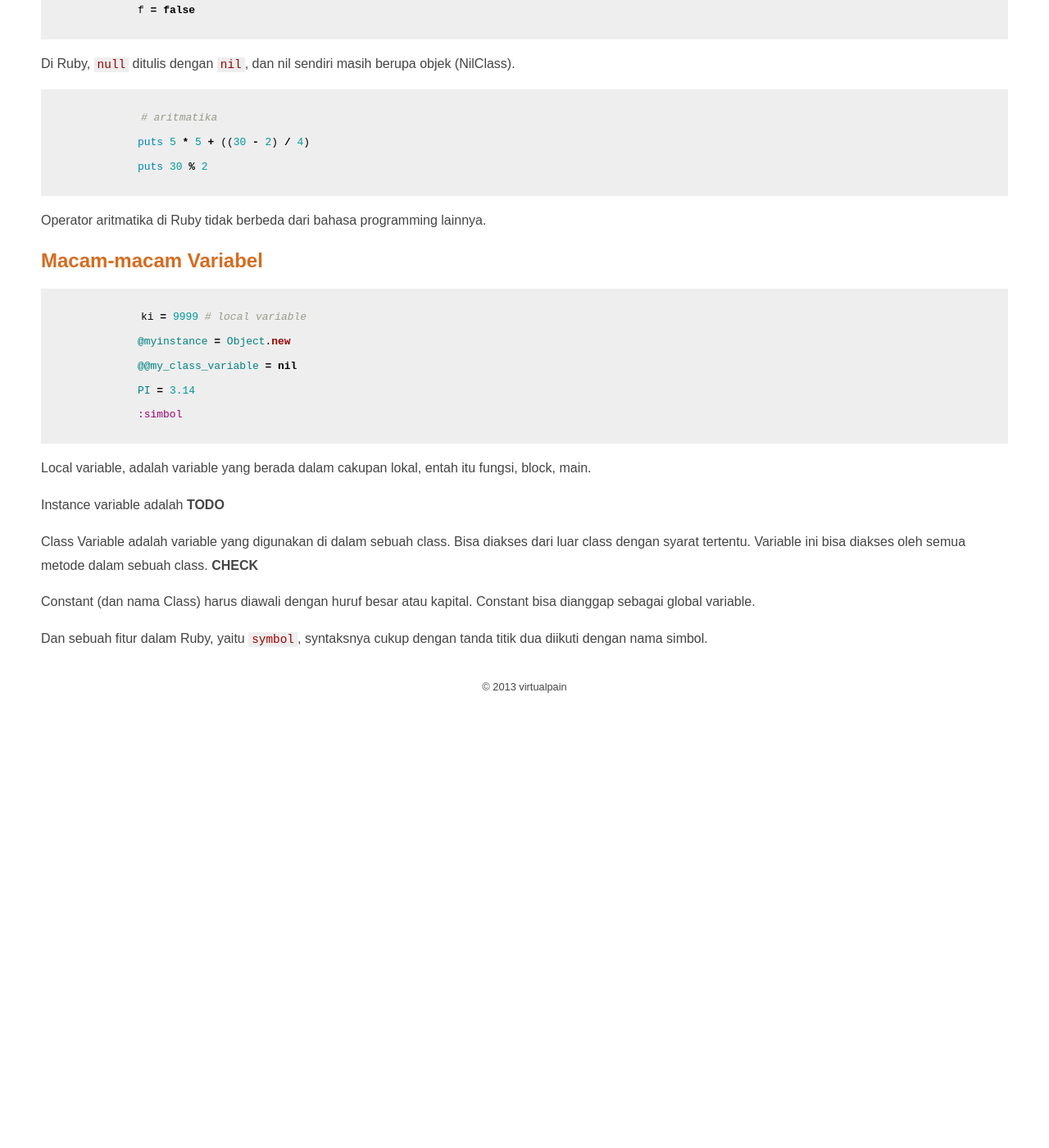
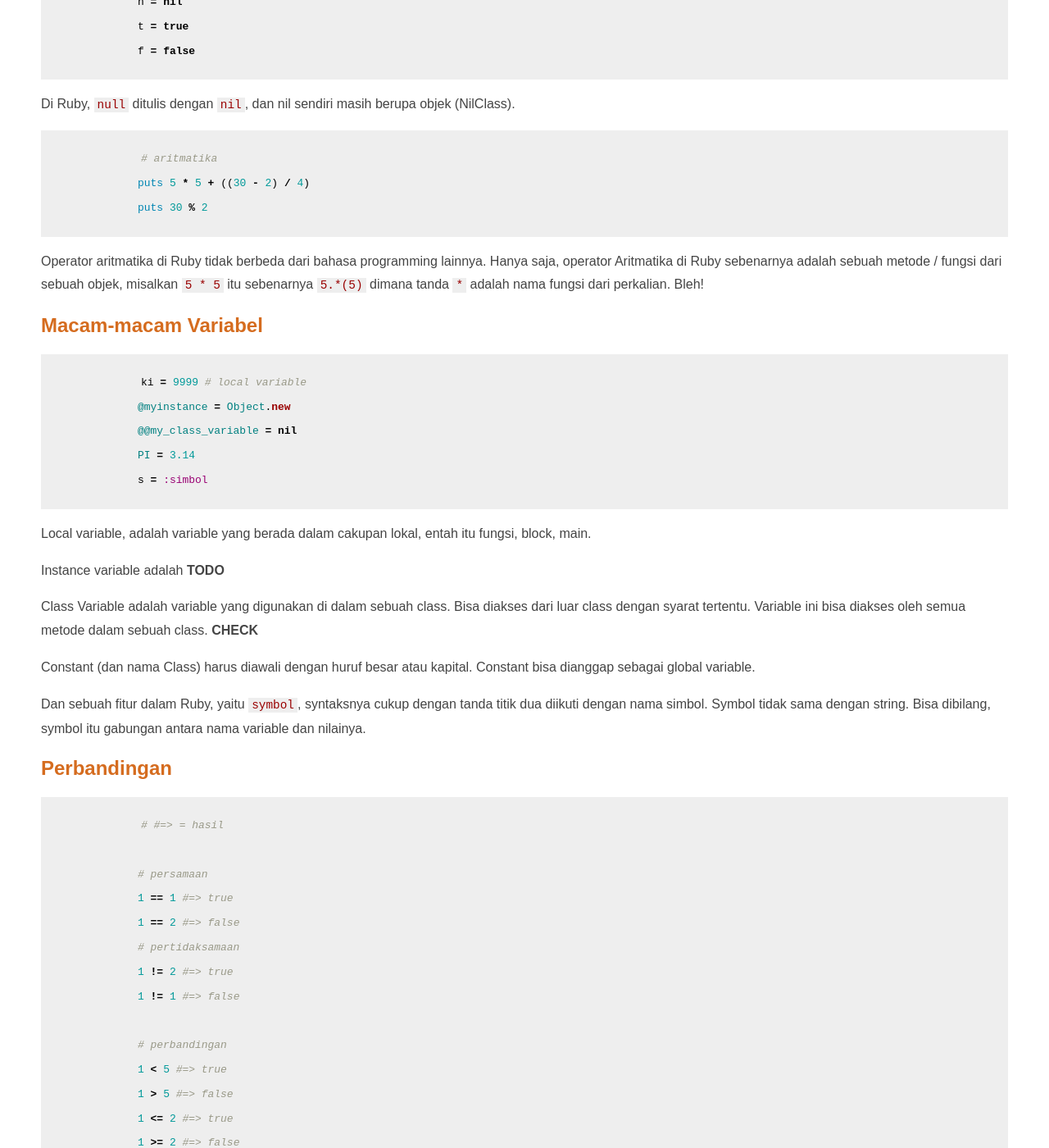
Before and after one commit to virtualpain/virtualpain.github.io, a Jekyll site: the page built from akselprog/tutorial/ruby/operatortipe.md, in a window 1280 px wide and 1400 px high, scrolled down 807 px. Shown: the whole window at 82% size. Built offline with Jekyll 4.4.1, drawn with Linux system fonts in a browser that asks for light colours; before the commit the page ends 1722 px from its top, so only the background shows below that; some of the changed text lies outside the part shown.

Commit message:
finished array and fixed the layout

```diff
--- a/_layouts/default.html
+++ b/_layouts/default.html
@@ -11,7 +11,7 @@
   <body>
     <div class="grid-container">
       <header>
-        <h1 class="site-title"><a href="/">Virtualpain</a></h1>
+        <h1 class="site-title">{{page.title}}{%if page.subtitle %}: {{page.subtitle}}{%endif%}</h1>
       </header>
       {{content}}
       <footer>
--- a/_layouts/page.html
+++ b/_layouts/page.html
@@ -3,7 +3,6 @@
 ---
 
 <div class="grid-100">
-	<h1>{{page.title}}{%if page.subtitle %}: {{page.subtitle}}{%endif%}</h1>
-	<p><a href="/">&larr; Kembali ke depan</a> {% if page.parentpage %} | <a href="{{page.parentpage}}">kembali ke {{page.title}}</a> {% endif %}</p>
+	<p class="text-center"><a href="/">&larr; Kembali ke depan</a> {% if page.parentpage %} | <a href="{{page.parentpage}}">kembali ke {{page.title}}</a> {% endif %}</p>
 	{{content}}
 </div>
--- a/akselprog/tutorial/ruby/operatortipe.md
+++ b/akselprog/tutorial/ruby/operatortipe.md
@@ -9,17 +9,21 @@
 # tipe data
 i = 5 #integer, fixnum
 s = "Hallo Ruby!"
+s2 = %q{Hallo Dunia!!} #=> bentuk lain penulisan string
 d = 3.14
 n,m = [19 , 28]
 puts i.class
 puts s.class
 puts d.class
 puts "n=#{n}; m = #{m}"
+n = m = 10
 {% endhighlight%}
 
 Semua tipe data di Ruby merupakan objek yang diturunkan dari sebuah `class`. Dan semua objek bisa dimanipulasi.
 
 *Variable Assignment* bisa dilakukan juga dengan menggunakan satu atau lebih variable. Dari contoh ini, `n,m = [19 , 28]`, variable `n` akan bernilai integer 19 dan `m` bernilai 28.
+
+`n = m = 10` menghasilkan dua variable: `n` dan `m` yang sama-sama bernilai `10`.
 
 Untuk mengecek tipe data atau class dari sebuah objek, gunakan metode: `objek.class`. Misalnya `d.class` di atas akan menghasilkan `Float`.
 
@@ -38,7 +42,7 @@
 puts 30 % 2
 {% endhighlight%}
 
-Operator aritmatika di Ruby tidak berbeda dari bahasa programming lainnya.
+Operator aritmatika di Ruby tidak berbeda dari bahasa programming lainnya. Hanya saja, operator Aritmatika di Ruby sebenarnya adalah sebuah metode / fungsi dari sebuah objek, misalkan `5 * 5` itu sebenarnya `5.*(5)` dimana tanda `*` adalah nama fungsi dari perkalian. Bleh!
 
 ## Macam-macam Variabel
 
@@ -47,7 +51,7 @@
 @myinstance = Object.new
 @@my_class_variable = nil
 PI = 3.14
-:simbol
+s = :simbol
 {% endhighlight%}
 
 Local variable, adalah variable yang berada dalam cakupan lokal, entah itu fungsi, block, main.
@@ -58,4 +62,23 @@
 
 Constant (dan nama Class) harus diawali dengan huruf besar atau kapital. Constant bisa dianggap sebagai global variable.
 
-Dan sebuah fitur dalam Ruby, yaitu `symbol`, syntaksnya cukup dengan tanda titik dua diikuti dengan nama simbol.
+Dan sebuah fitur dalam Ruby, yaitu `symbol`, syntaksnya cukup dengan tanda titik dua diikuti dengan nama simbol. Symbol tidak sama dengan string. Bisa dibilang, symbol itu gabungan antara nama variable dan nilainya.
+
+## Perbandingan
+
+{% highlight ruby%}
+# #=> = hasil
+
+# persamaan
+1 == 1 #=> true
+1 == 2 #=> false
+# pertidaksamaan
+1 != 2 #=> true
+1 != 1 #=> false
+
+# perbandingan
+1 < 5 #=> true
+1 > 5 #=> false
+1 <= 2 #=> true
+1 >= 2 #=> false
+{% endhighlight %}
```
Also changed, not shown: akselprog/tutorial/ruby/array.md (added, +54 -0 lines).
